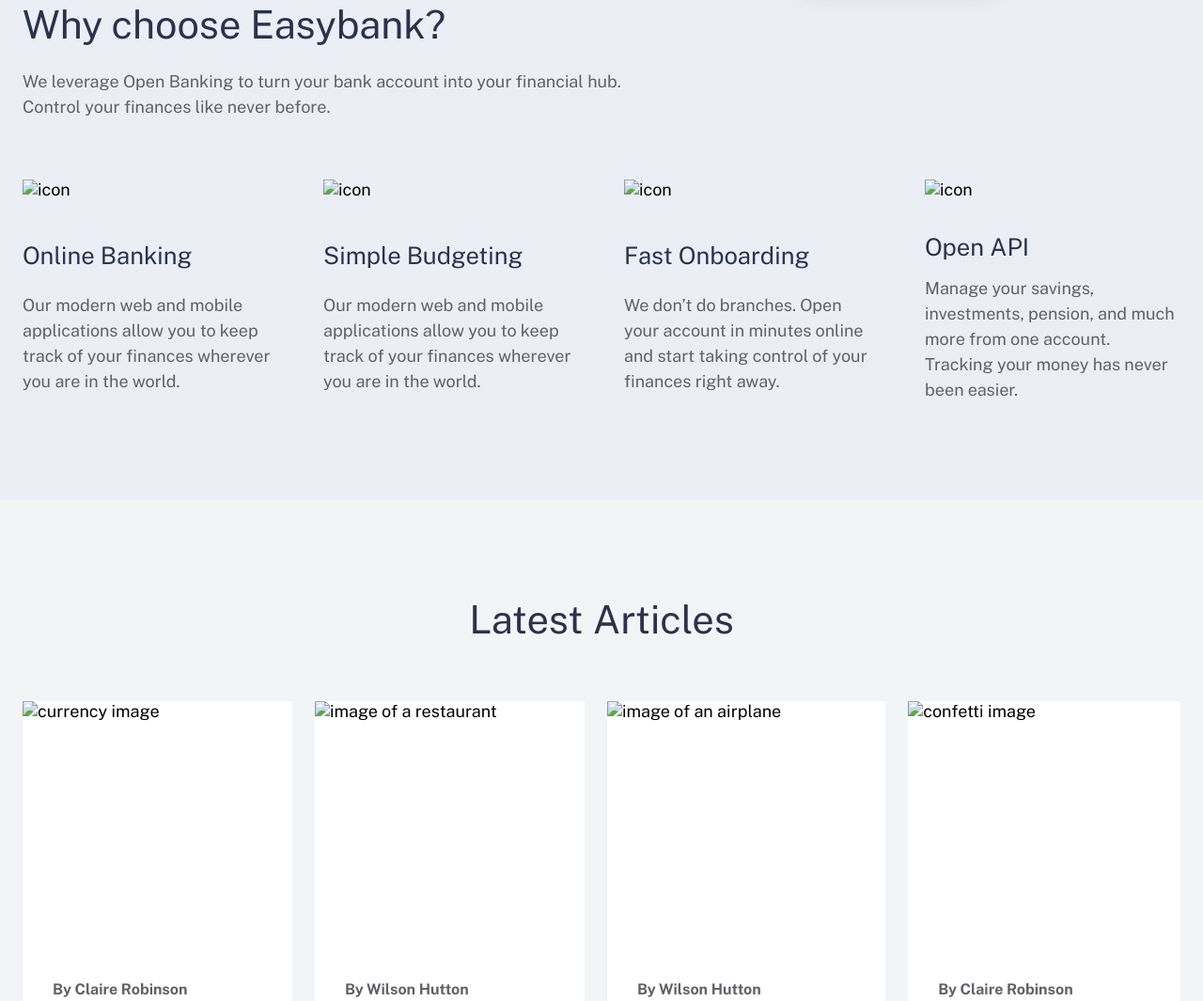
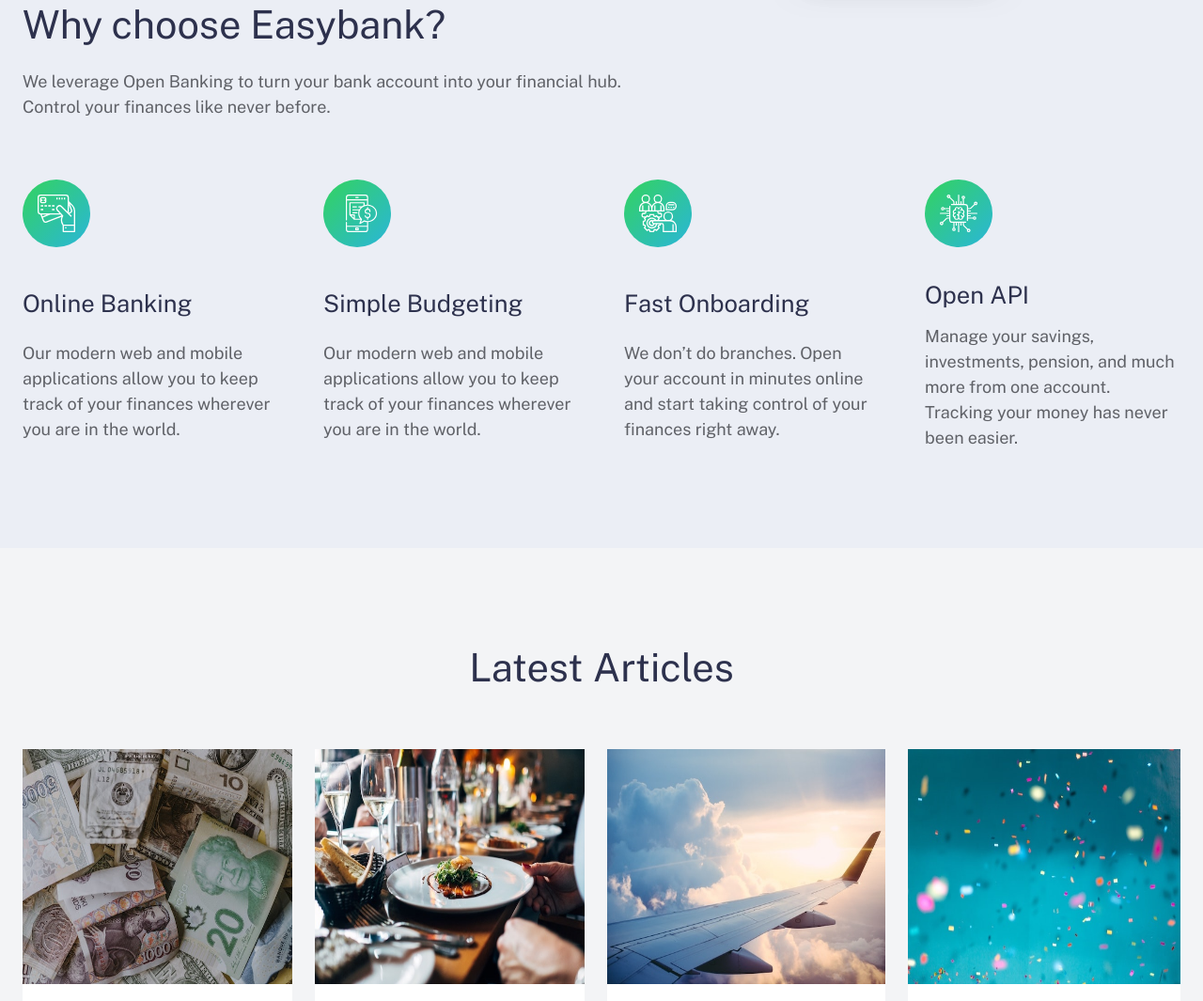
Before and after one commit to cristi-20/easy-bank-landing-page, a plain HTML site: page index.html in a window 1280 px wide. Shown: the part 785-1850 px from the top of the page at 94% size. Drawn offline with nearby package versions, Linux system fonts and the light colour scheme; files that its build step writes are made by us from their sources; files whose address does not match are found by name.

Commit message:
Update index.html

```diff
--- a/index.html
+++ b/index.html
@@ -18,7 +18,7 @@
       href="https://cdnjs.cloudflare.com/ajax/libs/font-awesome/5.15.1/css/all.min.css"
       />
 
-    <link rel="stylesheet" href="../easybank-landing-page-master/scss/main.css">
+    <link rel="stylesheet" href="/scss/main.css">
     <title>Frontend Mentor | Easybank landing page</title>
 
     <!-- Feel free to remove these styles or customise in your own stylesheet 👍 -->
@@ -37,13 +37,13 @@
 
   <div class="logo-hamburger-menu flex flex-space-between">
   <img class="logo"
-  src="../easybank-landing-page-master/images/logo.svg" alt="easybank
+  src="/images/logo.svg" alt="easybank
   logo">
 <img class="menu-icon"
-  src="../easybank-landing-page-master/images/icon-hamburger.svg"
+  src="/images/icon-hamburger.svg"
   alt="hamburger menu icon">
 <img class="close-menu-icon display-none"
-  src="../easybank-landing-page-master/images/icon-close.svg"
+  src="/images/icon-close.svg"
   alt="close hamburger menu">
 </div>
 
@@ -91,7 +91,7 @@
         <!-- Features Cards -->
         <div class="features-cards grid gap-3">
           <div class="card grid gap-1 grid-items-center">
-            <img class="features-card-img" src="../easybank-landing-page-master/images/icon-online.svg"
+            <img class="features-card-img" src="/images/icon-online.svg"
               alt="icon">
             <h2 class="features-card-title">Online Banking</h2>
             <p class="features-card-description">
@@ -102,7 +102,7 @@
           </div>
 
           <div class="card grid gap-1 grid-items-center">
-            <img class="features-card-img" src="../easybank-landing-page-master/images/icon-budgeting.svg"
+            <img class="features-card-img" src="/images/icon-budgeting.svg"
               alt="icon">
             <h2 class="features-card-title">Simple Budgeting</h2>
             <p class="features-card-description">
@@ -114,7 +114,7 @@
 
           <div class="card grid gap-1 grid-items-center">
             <img class="features-card-img"
-              src="../easybank-landing-page-master/images/icon-onboarding.svg"
+              src="/images/icon-onboarding.svg"
               alt="icon">
             <h2 class="features-card-title">Fast Onboarding</h2>
             <p class="features-card-description">
@@ -125,7 +125,7 @@
           </div>
 
           <div class="card grid gap-1 grid-items-center">
-            <img class="features-card-img"  src="../easybank-landing-page-master/images/icon-api.svg"
+            <img class="features-card-img"  src="/images/icon-api.svg"
               alt="icon">
             <h2 class="features-card-title">Open API</h2>
             <p class="features-card-description">
@@ -147,7 +147,7 @@
       <div class="latest-articles-cards grid grid-items-center gap-4">
         <div class="card currency  grid gap-1">
           <img class="card-image"
-            src="../easybank-landing-page-master/images/image-currency.jpg"
+            src="/images/image-currency.jpg"
             alt="currency image">
 
           <div class="card-body grid gap-15">
@@ -167,7 +167,7 @@
 
         <div class="card restaurant grid gap-1">
           <img class="card-image"
-            src="../easybank-landing-page-master/images/image-restaurant.jpg"
+            src="/images/image-restaurant.jpg"
             alt="image of a restaurant">
 
             <div class="card-body grid  gap-15">
@@ -187,7 +187,7 @@
 
         <div class="card airplane grid gap-1">
           <img class="card-image"
-            src="../easybank-landing-page-master/images/image-plane.jpg"
+            src="/images/image-plane.jpg"
             alt="image of an airplane">
 
             <div class="card-body grid gap-15">
@@ -207,7 +207,7 @@
 
         <div class="card confetti grid gap-1">
           <img class="card-image"
-            src="../easybank-landing-page-master/images/image-confetti.jpg"
+            src="/images/image-confetti.jpg"
             alt="confetti image">
 
             <div class="card-body grid gap-15">
@@ -231,7 +231,7 @@
     <footer class="footer">
       <div class="footer-container container grid grid-items-center gap-2">
       <div class="logo-social-links grid grid-items-center gap-15">
-        <img class="footer-logo" src="../easybank-landing-page-master/images/footer logo.svg" alt="easybank
+        <img class="footer-logo" src="/images/footer logo.svg" alt="easybank
           logo">
 
         <ul class="social-links flex gap-1">
```
